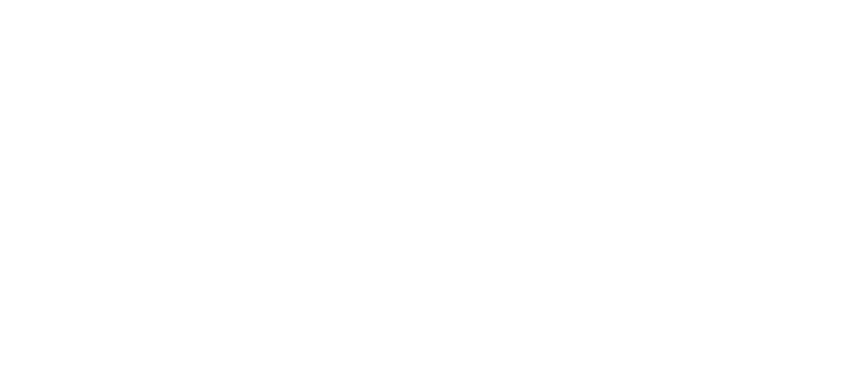
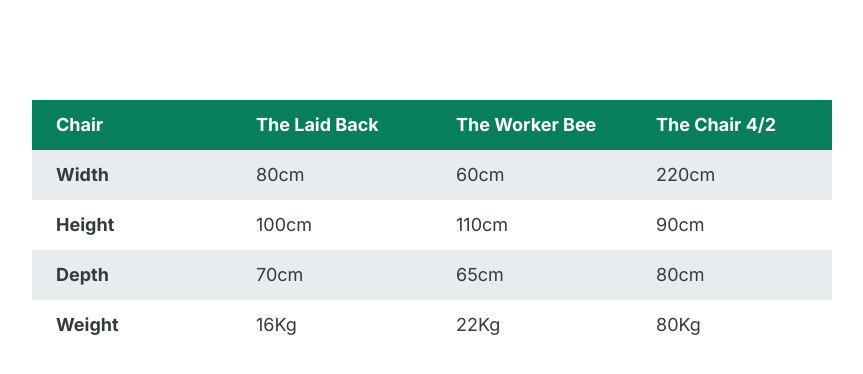
Before and after one commit to himaniEngr/Practice-HTML-CSS, a plain HTML site: page starter/06-Components/table.html in a window 1280 px wide. Shown: the whole page, without its empty margins (208-1071 px from the left). Drawn offline with Linux system fonts and the light colour scheme.

Commit message:
created new table

```diff
--- a/starter/06-Components/table.html
+++ b/starter/06-Components/table.html
@@ -4,7 +4,7 @@
     <meta charset="UTF-8" />
     <meta http-equiv="X-UA-Compatible" content="IE=edge" />
     <meta name="viewport" content="width=device-width, initial-scale=1.0" />
-    <title>Accordion Component</title>
+    <title>Table Component</title>
     <link
       href="https://fonts.googleapis.com/css2?family=Inter:wght@400;500;700&display=swap"
       rel="stylesheet"
@@ -24,8 +24,71 @@
         color: #343a40;
         line-height: 1;
         /* border-bottom: 8px solid #087f5b; */
+        display: flex;
+        justify-content: center;
+      }
+      table {
+        width: 800px;
+        /* background-color: red; */
+        margin-top: 100px;
+        /* border: 1px solid #343a40; */
+        border-collapse: collapse;
+        font-size: 18px;
+      }
+      th,
+      td {
+        /* border: 1px solid #343a40; */
+        padding: 16px 24px;
+        text-align: left;
+      }
+      thead th {
+        background-color: #087f5b;
+        color: #fff;
+        width: 25%;
+      }
+      tbody tr:nth-child(odd) {
+        background-color: #e9ecef;
+      tbody tr:nth-child(even) {
+        background-color: gray;
       }
     </style>
   </head>
-  <body></body>
+  <body>
+    <table>
+      <thead>
+        <tr>
+          <th>Chair</th>
+          <th>The Laid Back</th>
+          <th>The Worker Bee</th>
+          <th>The Chair 4/2</th>
+        </tr>
+      </thead>
+      <tbody>
+        <tr>
+          <th>Width</th>
+          <td>80cm</td>
+          <td>60cm</td>
+          <td>220cm</td>
+        </tr>
+        <tr>
+          <th>Height</th>
+          <td>100cm</td>
+          <td>110cm</td>
+          <td>90cm</td>
+        </tr>
+        <tr>
+          <th>Depth</th>
+          <td>70cm</td>
+          <td>65cm</td>
+          <td>80cm</td>
+        </tr>
+        <tr>
+          <th>Weight</th>
+          <td>16Kg</td>
+          <td>22Kg</td>
+          <td>80Kg</td>
+        </tr>
+      </tbody>
+    </table>
+  </body>
 </html>
```
